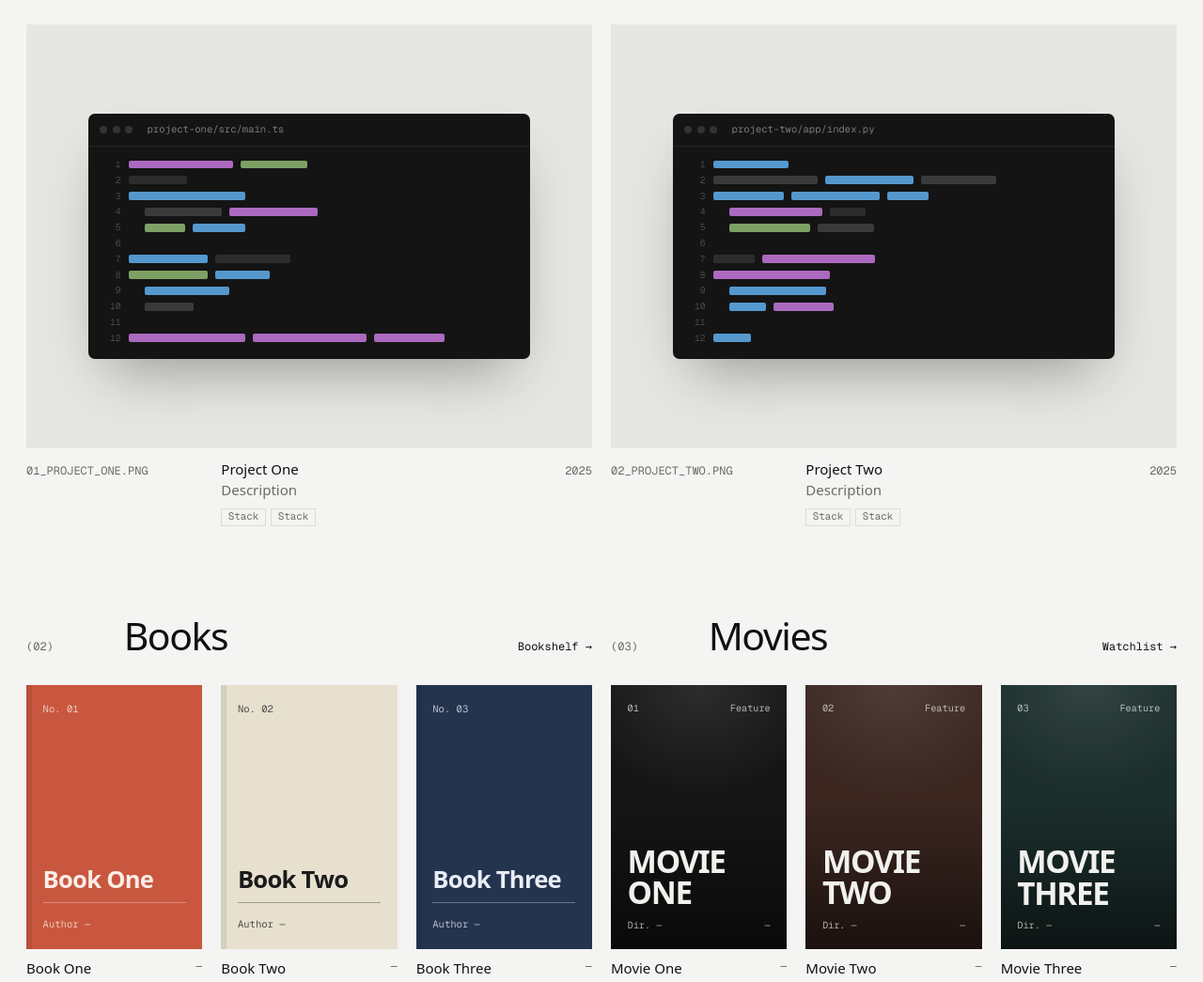
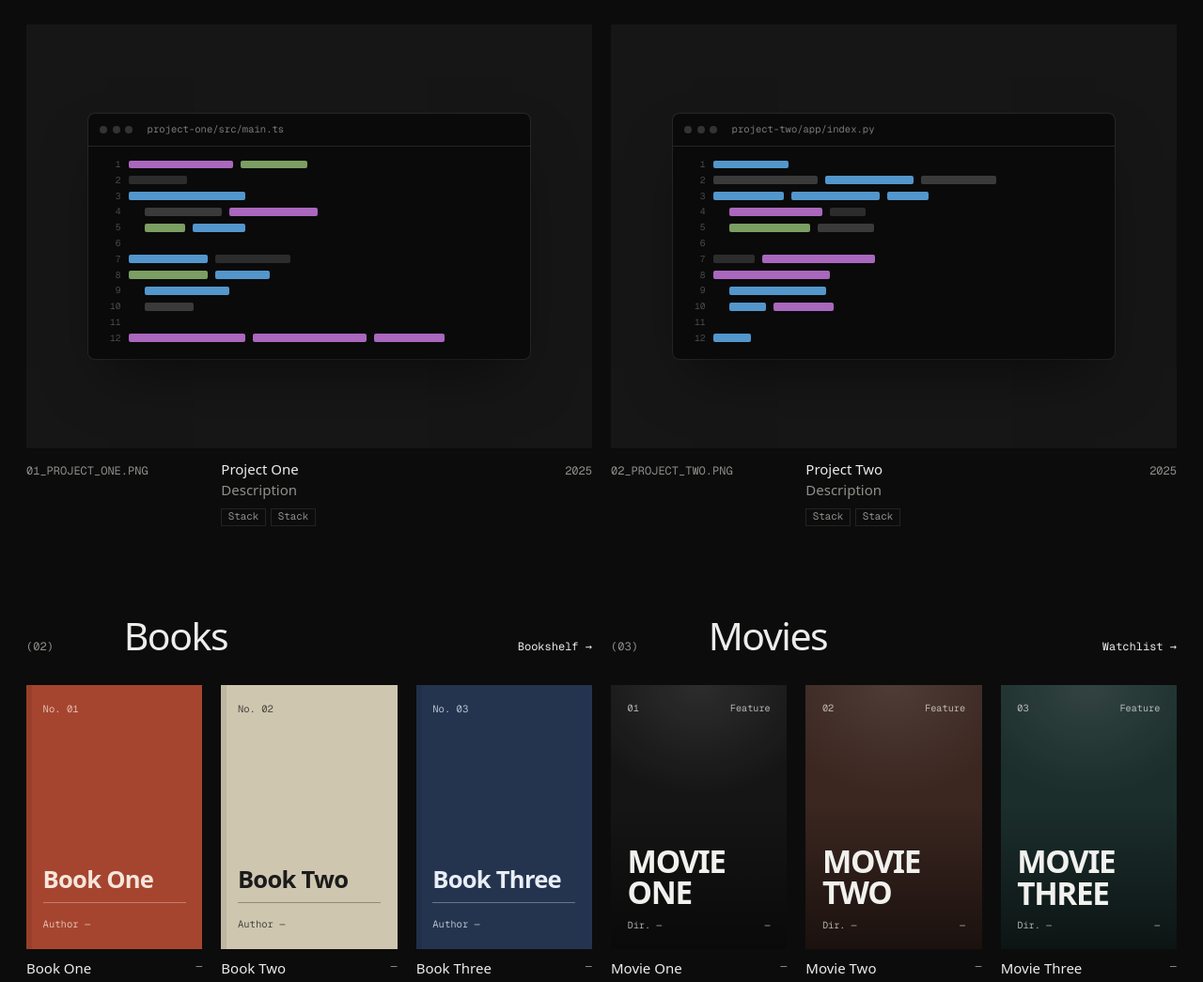
Before and after one commit to KayzR1/website, a plain HTML site: page index.html in a window 1280 px wide. Shown: the part 609-1654 px from the top of the page at 94% size. Drawn offline with nearby package versions, Linux system fonts and the light colour scheme; a web font is replaced by a local one.

Commit message:
Make dark the default theme
Light stays available from the toggle. Darker editor windows on project
tiles and slightly muted book covers to suit the dark background.

Co-Authored-By: Claude Opus 5.5 <noreply@anthropic.com>
Claude-Session: https://claude.ai/code/session_016SgQYSBWD3kkWy1ubJT12P

```diff
--- a/index.html
+++ b/index.html
@@ -1,5 +1,5 @@
 <!DOCTYPE html>
-<html lang="en" data-theme="light">
+<html lang="en" data-theme="dark">
 <head>
   <meta charset="UTF-8" />
   <meta name="viewport" content="width=device-width, initial-scale=1" />
@@ -16,7 +16,7 @@
     (function () {
       var d = document.documentElement, t;
       try { t = localStorage.getItem("theme"); } catch (e) {}
-      d.setAttribute("data-theme", t === "dark" ? "dark" : "light");
+      d.setAttribute("data-theme", t === "light" ? "light" : "dark");
       d.classList.add("js");
     })();
   </script>
@@ -138,7 +138,7 @@
     </div>
         <ul class="grid shelf">
       <li class="rise">
-        <div class="cover" style="--c:#c9573f;--ink:#fbeee6">
+        <div class="cover" style="--c:#a6452f;--ink:#f6e6dc">
           <span class="ca">No. 01</span>
           <div>
             <span class="ct">Book One</span>
@@ -149,7 +149,7 @@
         <div class="under"><span class="t">Book One</span><span class="mono muted">—</span></div>
       </li>
       <li class="rise">
-        <div class="cover" style="--c:#e7e0cf;--ink:#1b1b1b">
+        <div class="cover" style="--c:#cfc6b0;--ink:#1b1b1b">
           <span class="ca">No. 02</span>
           <div>
             <span class="ct">Book Two</span>
--- a/script.js
+++ b/script.js
@@ -37,7 +37,7 @@
     applyTheme(next);
     try { localStorage.setItem("theme", next); } catch (e) {}
   }
-  applyTheme(root.getAttribute("data-theme") || "light");
+  applyTheme(root.getAttribute("data-theme") || "dark");
   if (toggle) toggle.addEventListener("click", flipTheme);
 
   /* ---- Counts & year ------------------------------------------------- */
--- a/style.css
+++ b/style.css
@@ -2,6 +2,18 @@
    Tokens
    ========================================================================== */
 :root,
+:root[data-theme="dark"] {
+    --bg: #0c0c0c;
+    --fg: #ececea;
+    --muted: #8f8f8b;
+    --faint: #5c5c59;
+    --line: #232323;
+    --tile: #161616;
+    --editor: #0a0a0a;
+    --editor-edge: rgba(255, 255, 255, 0.08);
+    color-scheme: dark;
+}
+
 :root[data-theme="light"] {
     --bg: #f4f4f2;
     --fg: #111111;
@@ -9,19 +21,9 @@
     --faint: #a3a3a0;
     --line: #dcdcd8;
     --tile: #e6e6e2;
-    --ok: #1f9d55;
+    --editor: #141414;
+    --editor-edge: rgba(255, 255, 255, 0.04);
     color-scheme: light;
-}
-
-:root[data-theme="dark"] {
-    --bg: #0e0e0e;
-    --fg: #ececea;
-    --muted: #8f8f8b;
-    --faint: #5c5c59;
-    --line: #262626;
-    --tile: #181818;
-    --ok: #3ccf7c;
-    color-scheme: dark;
 }
 
 :root {
@@ -322,10 +324,10 @@ main {
 
 .editor {
     width: 78%;
-    background: #141414;
+    background: var(--editor);
     color: #e8e8e8;
     border-radius: 7px;
-    box-shadow: 0 30px 60px -20px rgba(0, 0, 0, 0.35), 0 0 0 1px rgba(255, 255, 255, 0.04);
+    box-shadow: 0 30px 60px -20px rgba(0, 0, 0, 0.5), 0 0 0 1px var(--editor-edge);
     overflow: hidden;
     transition: transform 0.8s var(--ease);
 }
```
Also changed, not shown: books.html (+4 -4 lines), movies.html (+2 -2 lines), projects.html (+2 -2 lines), thoughts.html (+2 -2 lines).
